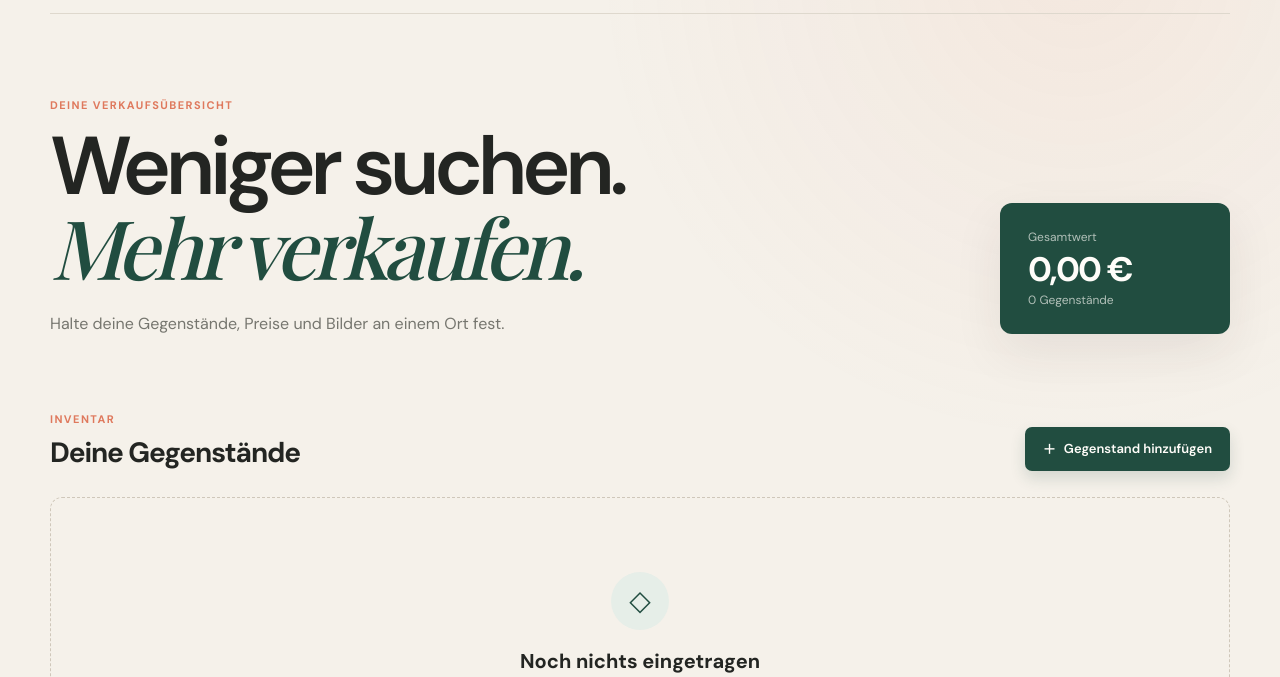
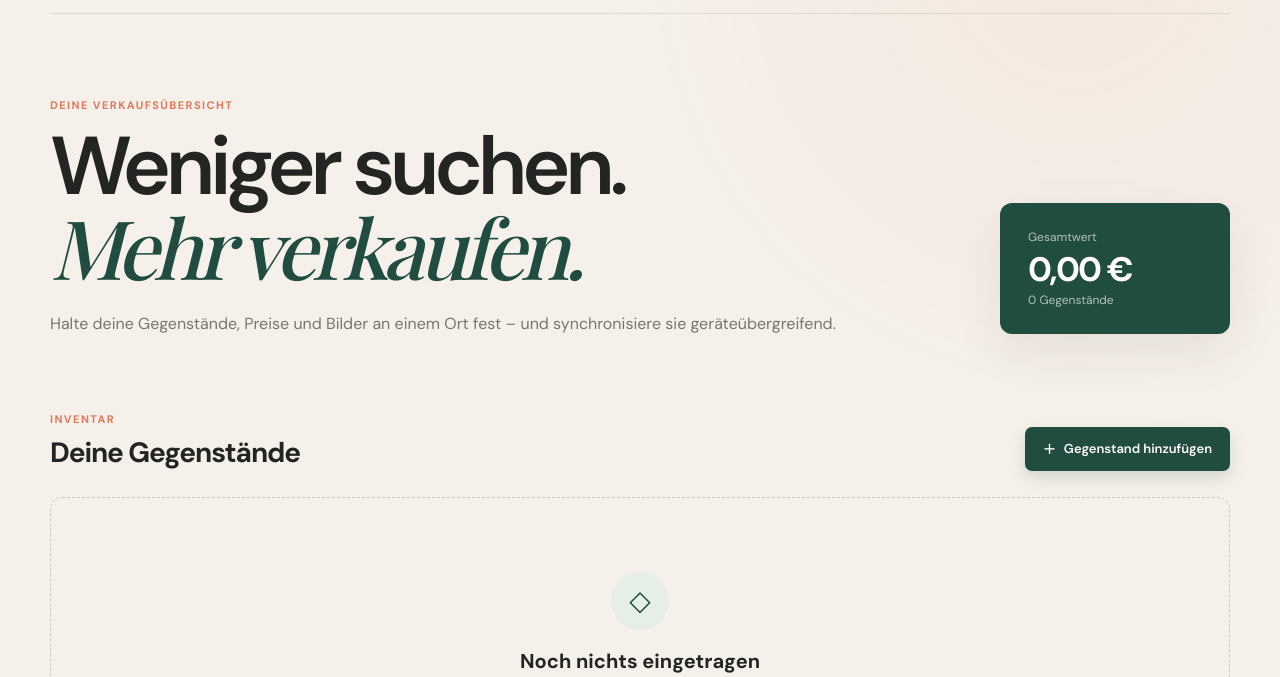
Before and after one commit to dominikbusines-ai/Selling, a plain HTML site: page index.html in a window 1280 px wide. Shown: the part 87-764 px from the top of the page. Drawn offline with nearby package versions, Linux system fonts and the light colour scheme; a web font is replaced by a local one.

Commit message:
redeploy

```diff
--- a/index.html
+++ b/index.html
@@ -30,7 +30,7 @@
         <div>
           <p class="eyebrow">Deine Verkaufsübersicht</p>
           <h1 id="page-title">Weniger suchen.<br /><em>Mehr verkaufen.</em></h1>
-          <p class="hero-copy">Halte deine Gegenstände, Preise und Bilder an einem Ort fest.</p>
+          <p class="hero-copy">Halte deine Gegenstände, Preise und Bilder an einem Ort fest – und synchronisiere sie geräteübergreifend.</p>
         </div>
         <div class="value-card" aria-label="Gesamtwert">
           <span class="value-label">Gesamtwert</span>
```
